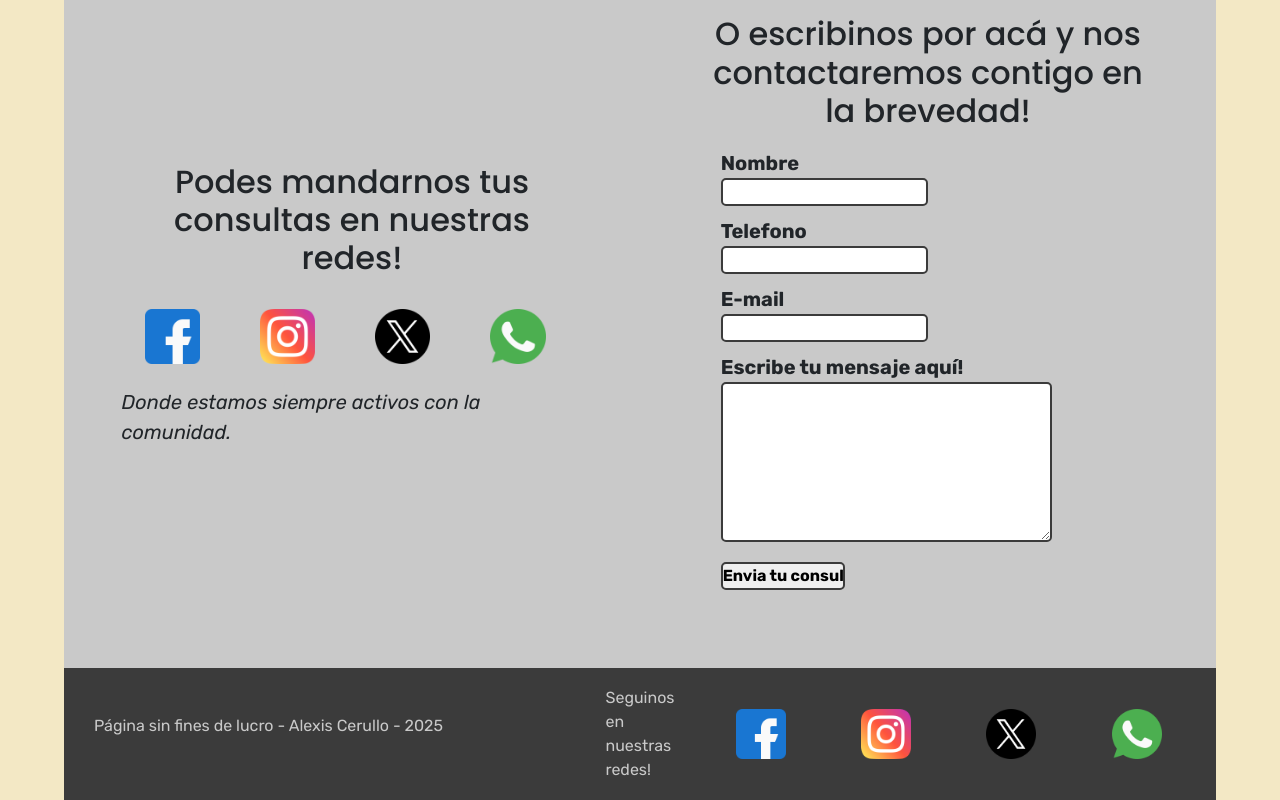
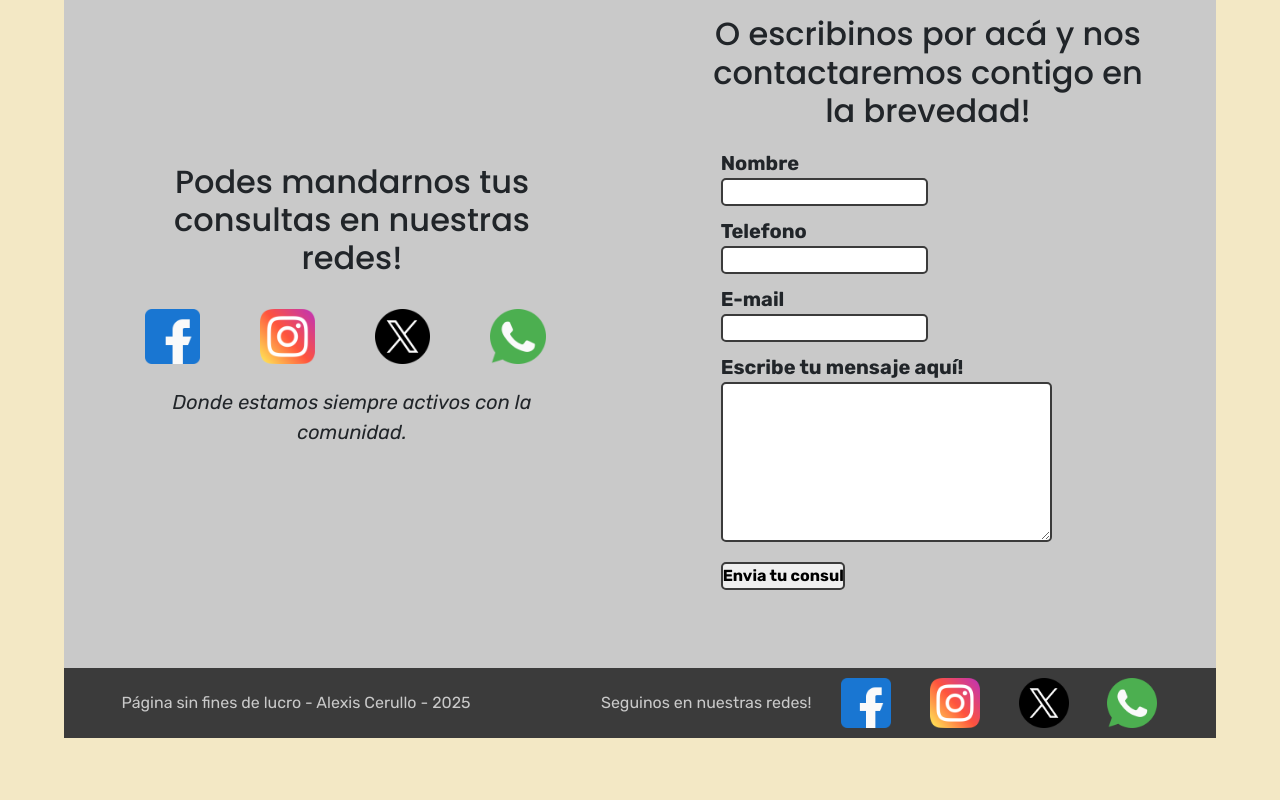
Before and after one commit to AlexisCerullo/segundaEntrega-Coderhouse, a plain HTML site: page pages/contacto.html in a window 1280 px wide. Shown: the part 500-1300 px from the top of the page. After the commit the page ends 1238 px from the top, so only its background shows below. Drawn offline with nearby package versions, Linux system fonts and the light colour scheme.

Commit message:
Se agregaron cambios al css

```diff
--- a/styles/styles.css
+++ b/styles/styles.css
@@ -261,6 +261,12 @@ h3 {
 }
 
 
+@media (min-width: 768px) {
+    .impresora {
+        min-height: 35vh;
+    }
+}
+
 @media (min-width: 1024px) {
     .impresora {
         min-height: 45vh;
@@ -404,6 +410,7 @@ h3 {
 }
 
 @media (min-width: 1024px) {
+
     .redesContacto,
     .formularioContacto {
         width: 50%;
@@ -428,6 +435,7 @@ h3 {
 .redesContacto p {
     font-size: 20px;
     font-style: italic;
+    text-align: center;
 }
 
 .red {
@@ -464,7 +472,9 @@ h3 {
 }
 
 
-.formulario input, .formulario textarea, .formulario input[type=submit] {
+.formulario input,
+.formulario textarea,
+.formulario input[type=submit] {
     width: 100%;
 }
 
@@ -509,6 +519,18 @@ footer {
     color: var(--gris);
 }
 
+footer p {
+    margin-top: 5%;
+    padding-left: 30px;
+    padding: 0;
+}
+
+@media (min-width: 1024px) {
+    footer p {
+        padding-left: 5%;
+    }
+}
+
 .redes p {
     display: none;
 }
@@ -518,20 +540,27 @@ footer {
         flex-direction: row;
     }
 
+    footer p {
+        margin: 0;
+    }
+
     .redes p {
-        display: block;
+        display: inline;
+        padding: 0;
     }
 }
 
-footer p {
-    padding-left: 30px;
-}
 
 footer .redes {
     display: flex;
     flex-direction: row;
     align-items: center;
-    padding-right: 30px;
+}
+
+@media (min-width: 1024px) {
+    footer .redes {
+        padding-right: 3%;
+    }
 }
 
 footer .redes p {
@@ -542,5 +571,16 @@ footer .redes p {
 footer .redes a,
 footer .redes img {
     width: 50px;
+    height: 100%;
     margin: 10px;
 }
+
+footer .red {
+    padding: 0;
+}
+
+@media (min-width: 1024px) {
+    footer .red {
+        width: 15%;
+    }
+}
```
